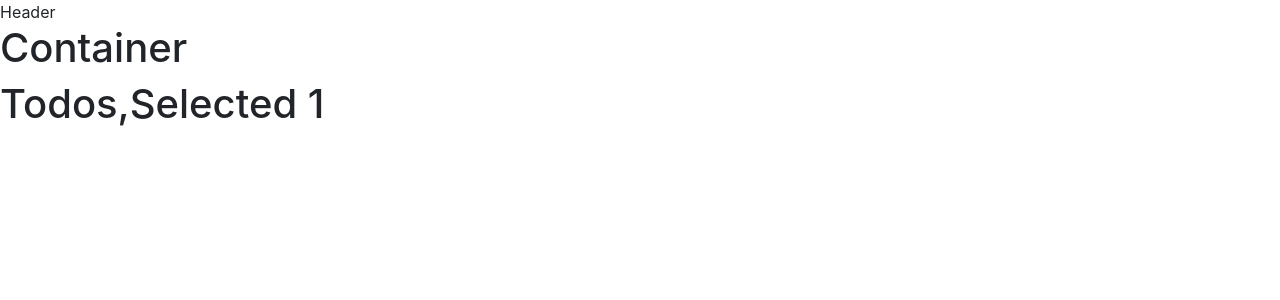
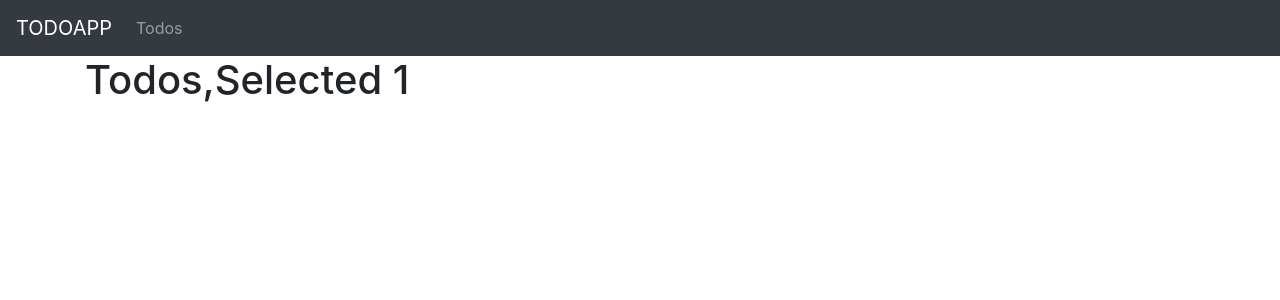
Before and after one commit to jickingbackup/TodoApp-SPA, a React (Create React App) app: page /todos/edit/1 in a window 1280 px wide. Shown: the top 300 px of the page. Built offline with nearby package versions, Linux system fonts and the light colour scheme.

Commit message:
set header and container

```diff
--- a/src/App.tsx
+++ b/src/App.tsx
@@ -4,22 +4,21 @@ import { BrowserRouter, Route, Switch } from "react-router-dom";
 import Home from "./pages/Home";
 import Todos from "./pages/Todos";
 import PageNotFound from "./pages/PageNotFound";
+import { Container } from "react-bootstrap";
+import Header from "./components/Header";
 
 function App() {
   return (
     <BrowserRouter>
-      <div>Header</div>
-      <div>
-        <h1>Container</h1>
-        <div>
+      <Header />
+      <Container>
         <Switch>
           <Route exact path="/" component={Home} />
           <Route exact path="/todos" component={Todos} />
           <Route exact path="/todos/edit/:id" component={Todos} />
           <Route path="*" component={PageNotFound} />
         </Switch>
-        </div>
-      </div>
+      </Container>
     </BrowserRouter>
   );
 }
--- /dev/null
+++ b/src/components/Header.tsx
@@ -0,0 +1,22 @@
+import React from "react";
+import { Nav, Navbar } from "react-bootstrap";
+import { Link } from "react-router-dom";
+
+function Header() {
+  return (
+    <Navbar bg="dark" expand="lg" variant="dark">
+      <Navbar.Brand as={Link} to={"/"}>
+        {process.env.REACT_APP_NAME}
+      </Navbar.Brand>
+      <Navbar.Toggle aria-controls="basic-navbar-nav" />
+      <Navbar.Collapse id="basic-navbar-nav">
+        <Nav className="mr-auto">
+          <Nav.Link as={Link} to={"/todos"}>
+            Todos
+          </Nav.Link>
+        </Nav>
+      </Navbar.Collapse>
+    </Navbar>
+  );
+}
+export default Header;
```
Also changed, not shown: src/components/Container.tsx (added, +16 -0 lines), 2 other files (tests, documents, lock files or other folders). Lines whose indentation alone changed are shown as unchanged.
